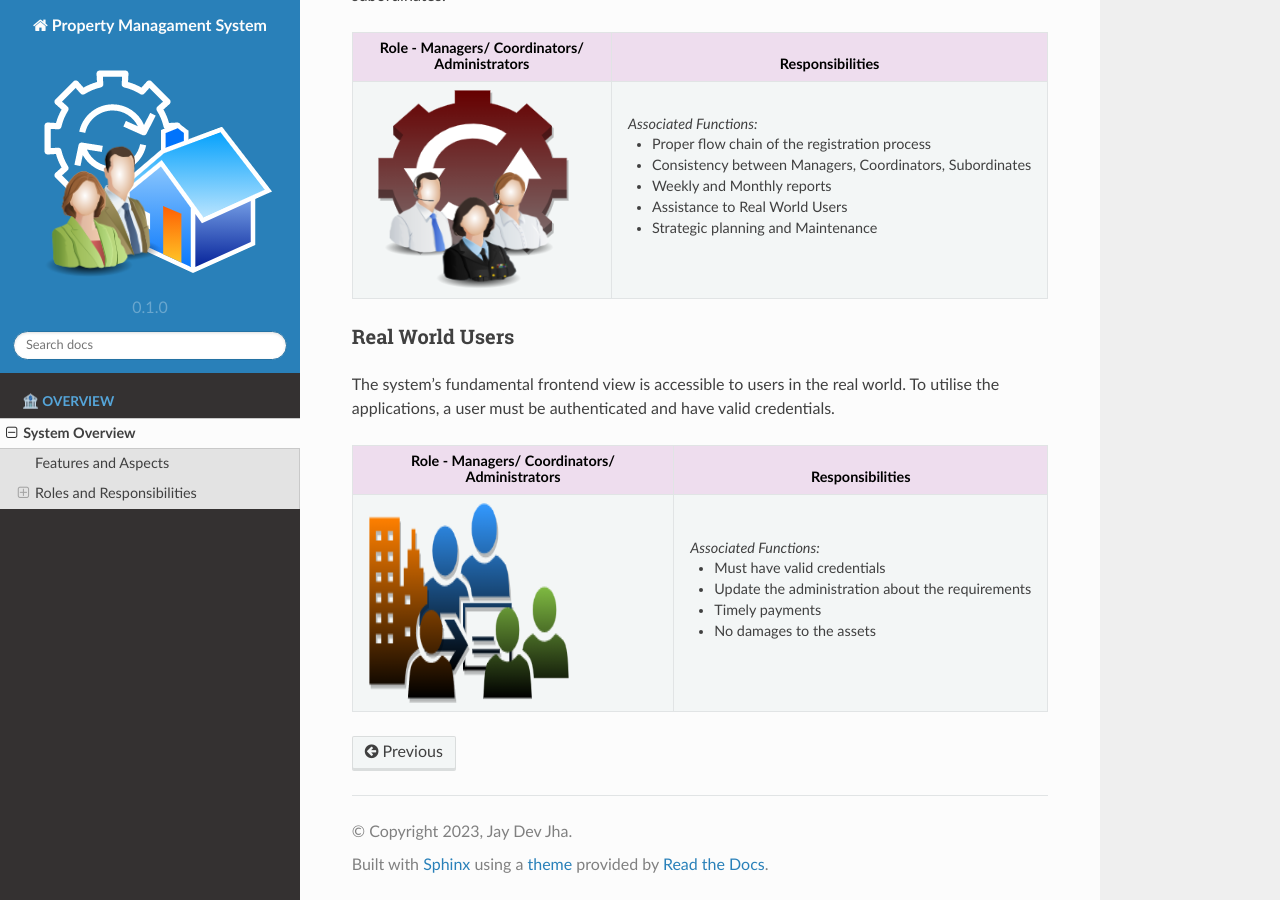
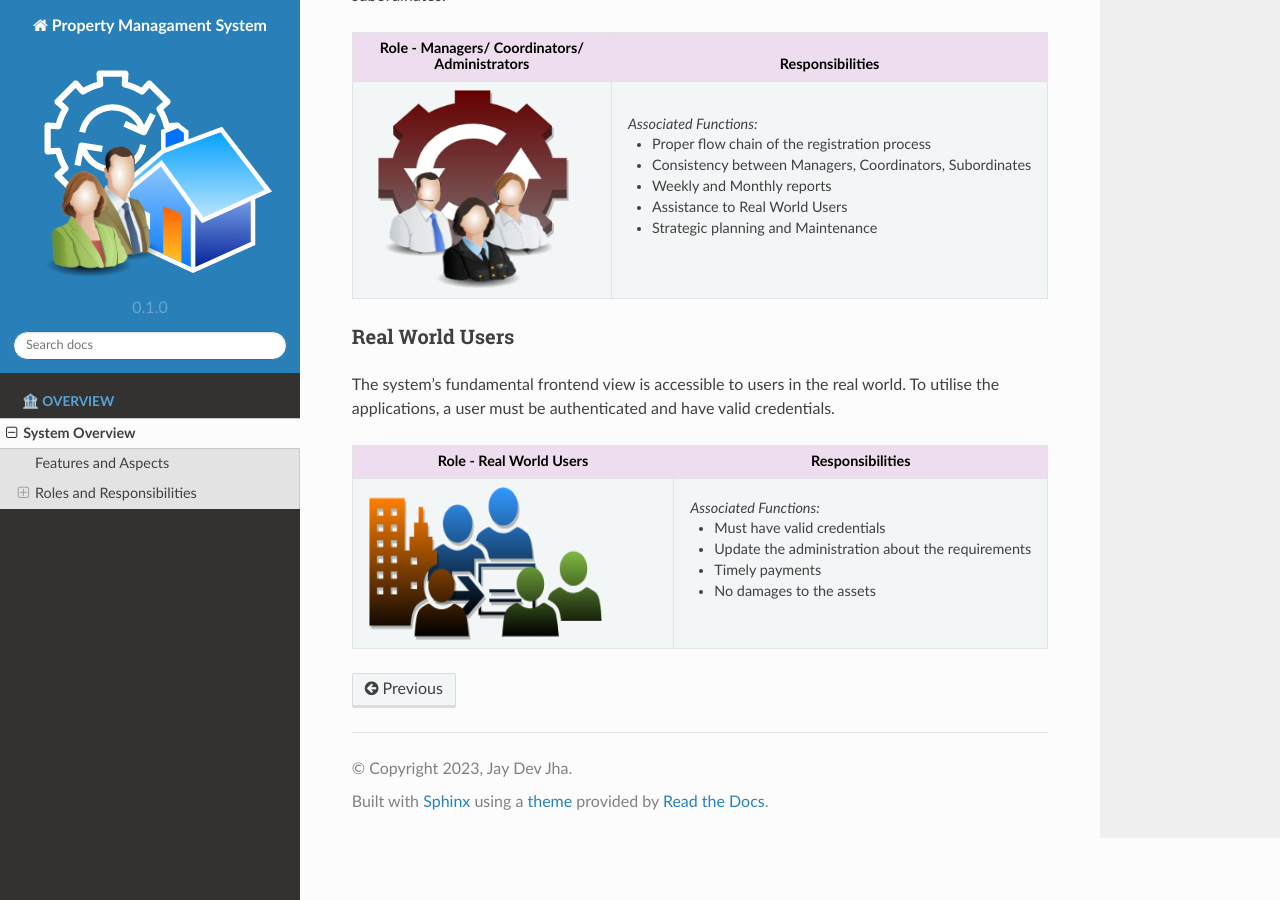
Before and after one commit to IIITM-Jay/Property-Management-System-Docs, a Sphinx documentation site: the page built from docs/source/systemOverview.rst, in a window 1280 px wide and 900 px high, scrolled down 1253 px. Built offline with Sphinx 7.4.7 and the Read the Docs theme 2.0.0, drawn with Linux system fonts in a browser that asks for light colours.

Commit message:
Update systemOverview.rst

```diff
--- a/docs/source/systemOverview.rst
+++ b/docs/source/systemOverview.rst
@@ -93,12 +93,12 @@ The system's fundamental frontend view is accessible to users in the real world.
    :widths: 50 50
    :header-rows: 1
 
-   * - Role - Managers/ Coordinators/ :raw-html:`<br />` Administrators
+   * - Role -  Real World Users
      - Responsibilities
 
    * - .. image:: _static/images/users.png
-          :width: 150pt
-          :height: 150pt
+          :width: 175pt
+          :height: 115pt
      - *Associated Functions:*
 
        * Must have valid credentials
```
